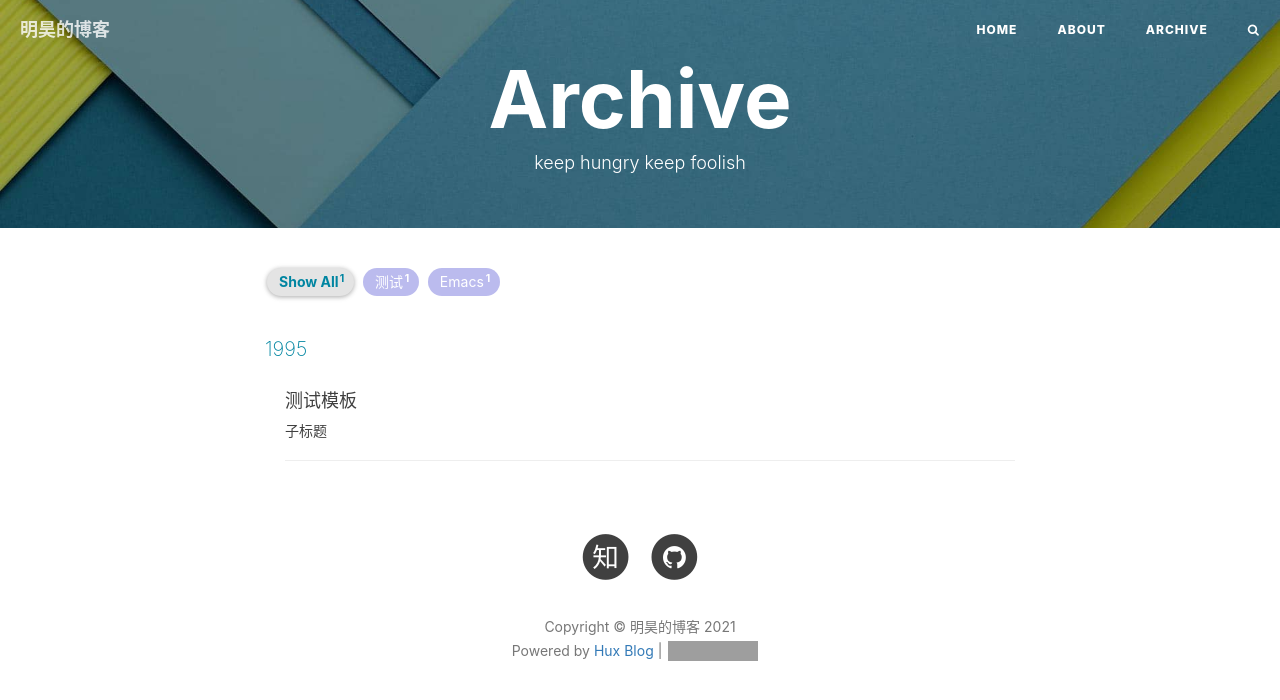
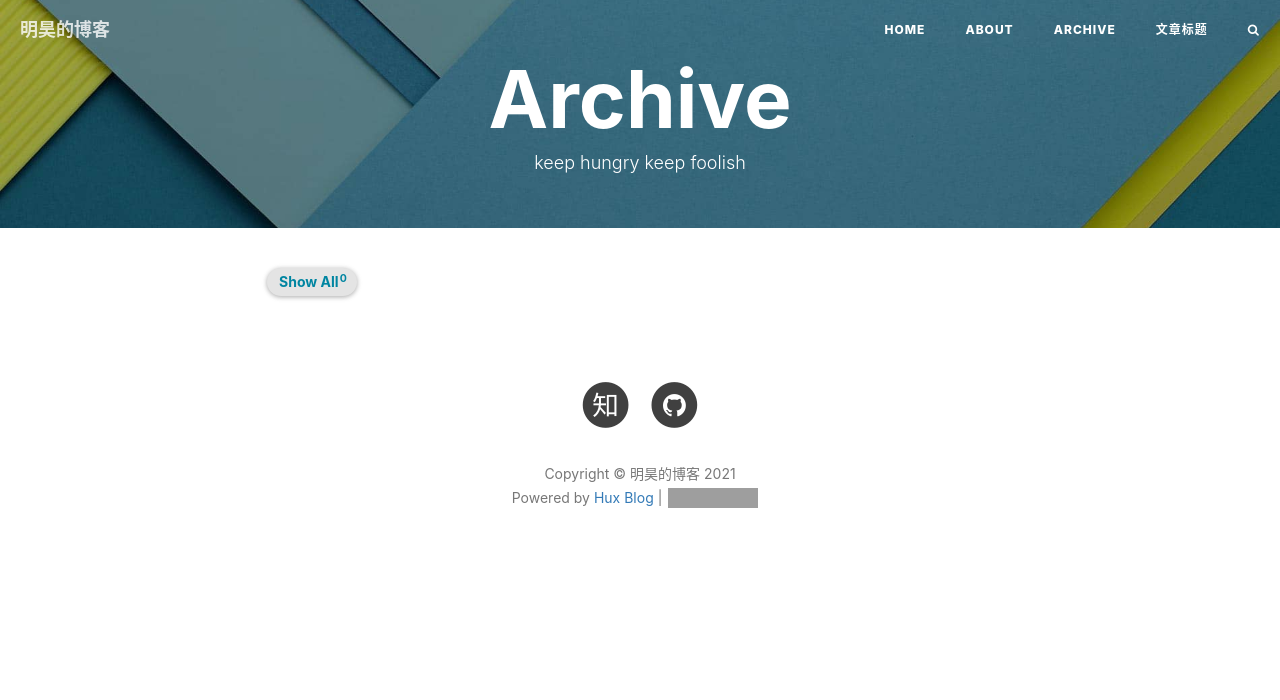
Before and after one commit to jmhIcoding/jmhIcoding.github.io, a Jekyll site: the page built from archive.html, in a window 1280 px wide. Shown: the top 700 px of the page. Built offline with Jekyll 4.4.1, drawn with Linux system fonts in a browser that asks for light colours; nearby versions of some CDN libraries; comment, search, counter and statistics services are not loaded; grey boxes are pictures that could not be loaded.

Commit message:
上传模板

```diff
--- a/_posts/1995-10-06-template.md
+++ b/yyyy-mm-dd-template.md
@@ -1,10 +1,10 @@
 ---
 layout: post
-title: 测试模板
+title: 文章标题
 subtitle: 子标题
 author: 明昊
 header-style: text
 tags:
-  - 测试
-  - Emacs
+  -
+  -
 ---
```
